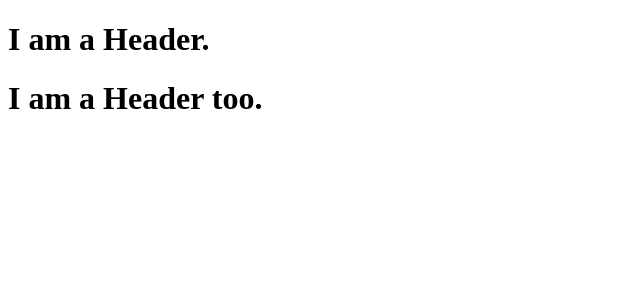
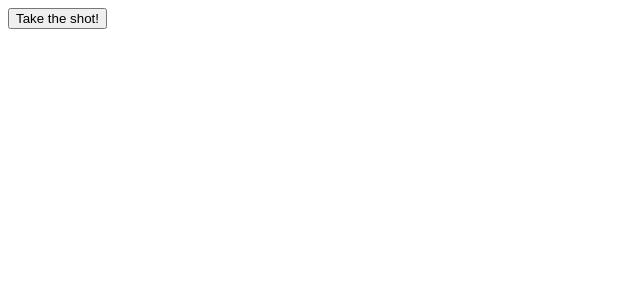
Before and after one commit to Rebellia/LearningReact, a React (Create React App) app in the folder frontend/: page / in a window 1280 px wide. Shown: the top 300 px of the page, without its empty margins (0-640 px from the left). Built offline with nearby package versions, Linux system fonts and the light colour scheme.

Commit message:
learning from w3sschools

```diff
--- a/frontend/src/index.js
+++ b/frontend/src/index.js
@@ -1,14 +1,17 @@
 import React from 'react';
 import ReactDOM from 'react-dom';
 
-const myelement = (
-  <div>
-    <h1>I am a Header.</h1>
-    <h1>I am a Header too.</h1>
-  </div>
-);
+class Football extends React.Component {
+  shoot(a) {
+    alert(a);
+  }
+  render() {
+    return (
+      <button
+        onClick={this.shoot(this, "Goal")}
+      >Take the shot!</button>
+    );
+  }
+}
 
-
-
-
-ReactDOM.render(myelement, document.getElementById('root'));
+ReactDOM.render(<Football />, document.getElementById('root'));
```
Also changed, not shown: frontend/src/App.js (+6 -21 lines).
